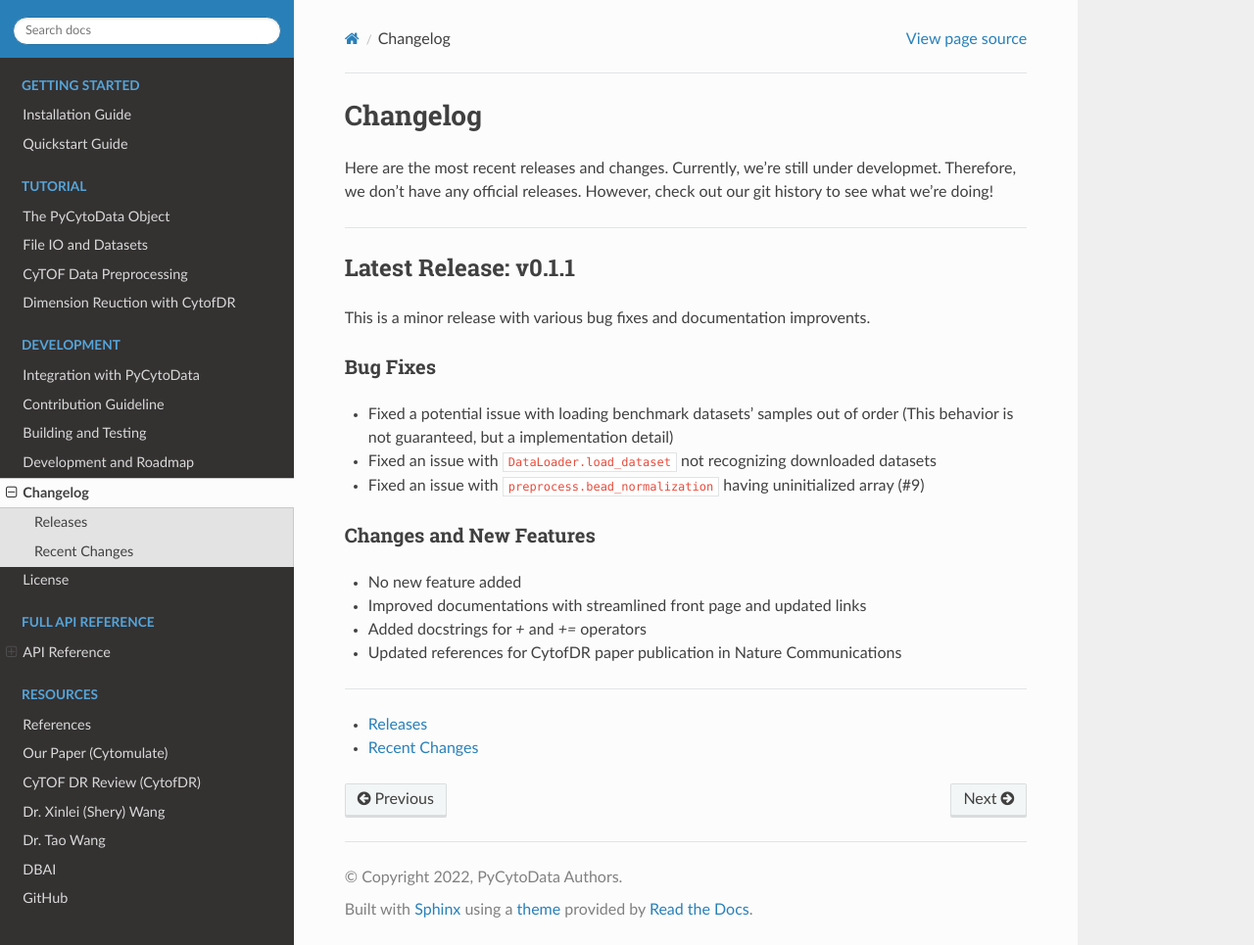
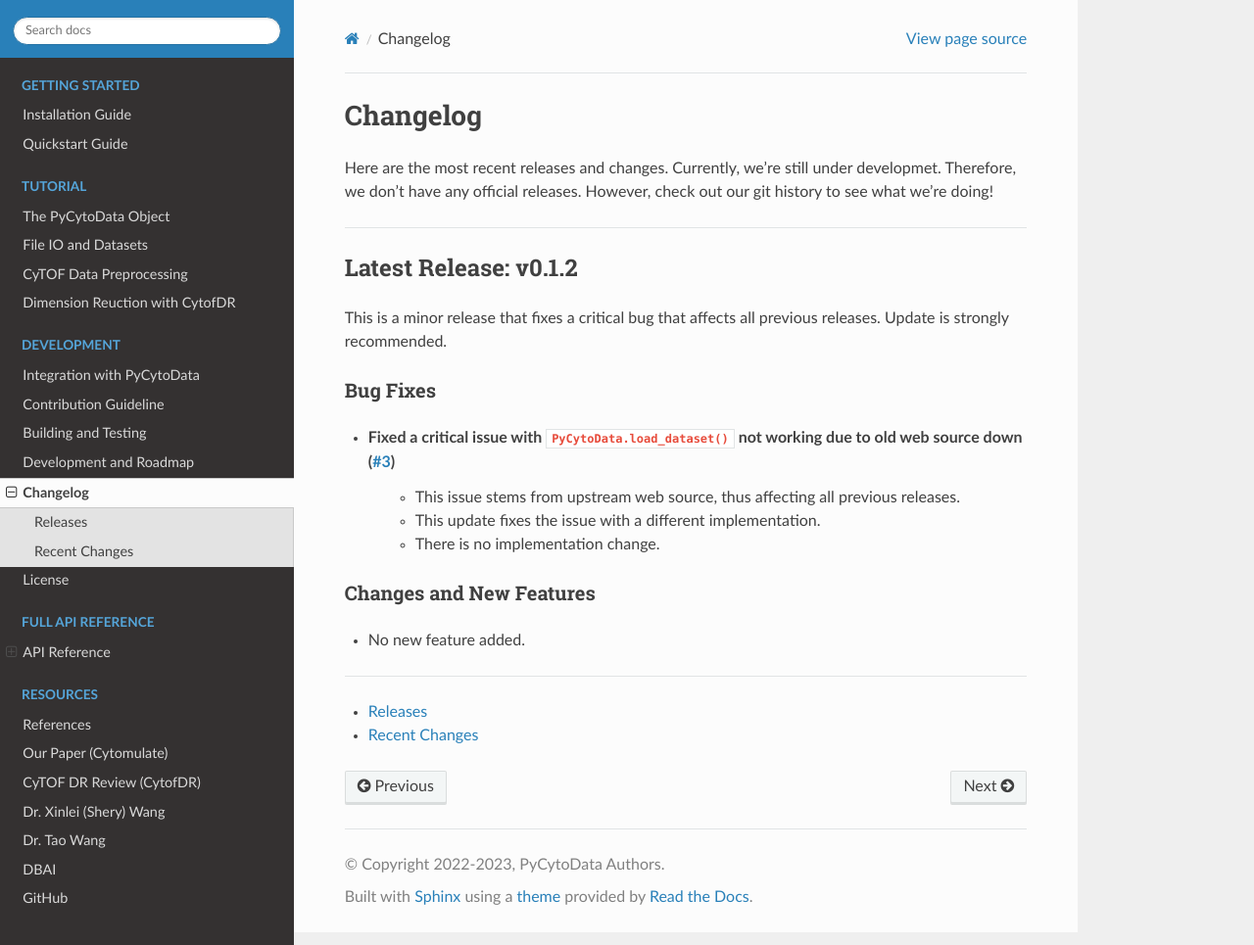
Before and after one commit to kevin931/PyCytoData, a Sphinx documentation site: the page built from docs/source/change/index.rst, in a window 1280 px wide and 965 px high. Shown: the whole window at 98% size. Built offline with Sphinx 7.4.7 and the Read the Docs theme 2.0.0, drawn with Linux system fonts in a browser that asks for light colours.

Commit message:
[Release Prep] v0.1.2
This is in preparation for the release of v0.1.2: A minor update
that fixes #3, which is a critical error.

```diff
--- a/PyCytoData/__init__.py
+++ b/PyCytoData/__init__.py
@@ -1,4 +1,4 @@
 from PyCytoData.data import DataLoader, PyCytoData, FileIO
 from PyCytoData import exceptions, preprocess
 
-__VERSION__ = "0.1.1"
+__VERSION__ = "0.1.2"
--- a/docs/source/change/index.rst
+++ b/docs/source/change/index.rst
@@ -9,26 +9,25 @@ doing!
 -------------------
 
 *************************
-Latest Release: v0.1.1
+Latest Release: v0.1.2
 *************************
 
-This is a minor release with various bug fixes and documentation improvents.
+This is a minor release that fixes a critical bug that affects all previous releases.
+Update is strongly recommended.
 
 Bug Fixes
 -----------
 
-- Fixed a potential issue with loading benchmark datasets' samples out of order (This behavior is not guaranteed, but a implementation detail)
-- Fixed an issue with ``DataLoader.load_dataset`` not recognizing downloaded datasets
-- Fixed an issue with ``preprocess.bead_normalization`` having uninitialized array (#9)
+- Fixed a critical issue with ``PyCytoData.load_dataset()`` not working due to old web source down (`#3 <https://github.com/kevin931/PyCytoData/issues/3>`_)
+    - This issue stems from upstream web source, thus affecting all previous releases.
+    - This update fixes the issue with a different implementation.
+    - There is no implementation change.
 
 
 Changes and New Features
 --------------------------
 
-- No new feature added
-- Improved documentations with streamlined front page and updated links
-- Added docstrings for `+` and `+=` operators
-- Updated references for CytofDR paper publication in Nature Communications
+- No new feature added.
 
 -------------------------
 
--- a/docs/source/conf.py
+++ b/docs/source/conf.py
@@ -6,11 +6,11 @@ sys.path.insert(0, os.path.abspath('../../'))
 # -- Project information -----------------------------------------------------
 
 project = 'PyCytoData'
-copyright = '2022, PyCytoData Authors'
+copyright = '2022-2023, PyCytoData Authors'
 author = 'PyCytoData Authors'
 
 # The full version, including alpha/beta/rc tags
-release = '0.1.1'
+release = '0.1.2'
 
 
 # -- General configuration ---------------------------------------------------
--- a/meta.yaml
+++ b/meta.yaml
@@ -1,5 +1,5 @@
 {% set name = "PyCytoData" %}
-{% set version = "0.1.1" %}
+{% set version = "0.1.2" %}
 
 package:
   name: "{{ name|lower }}"
--- a/setup.py
+++ b/setup.py
@@ -6,7 +6,7 @@ import distutils.cmd
 
 from typing import List
 
-VERSION = "0.1.1"
+VERSION = "0.1.2"
 
 class PypiCommand(distutils.cmd.Command):
 
```
Also changed, not shown: README.md (+9 -10 lines), docs/source/change/releases.rst (+24 -0 lines), LICENSE.txt.
